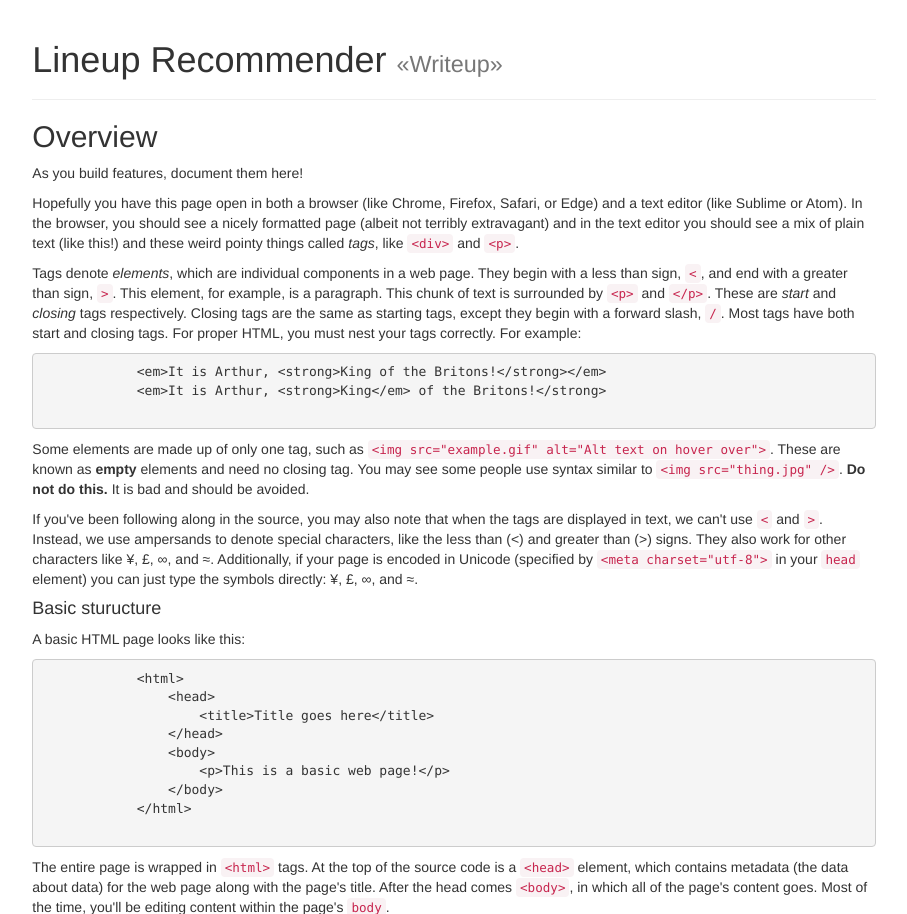
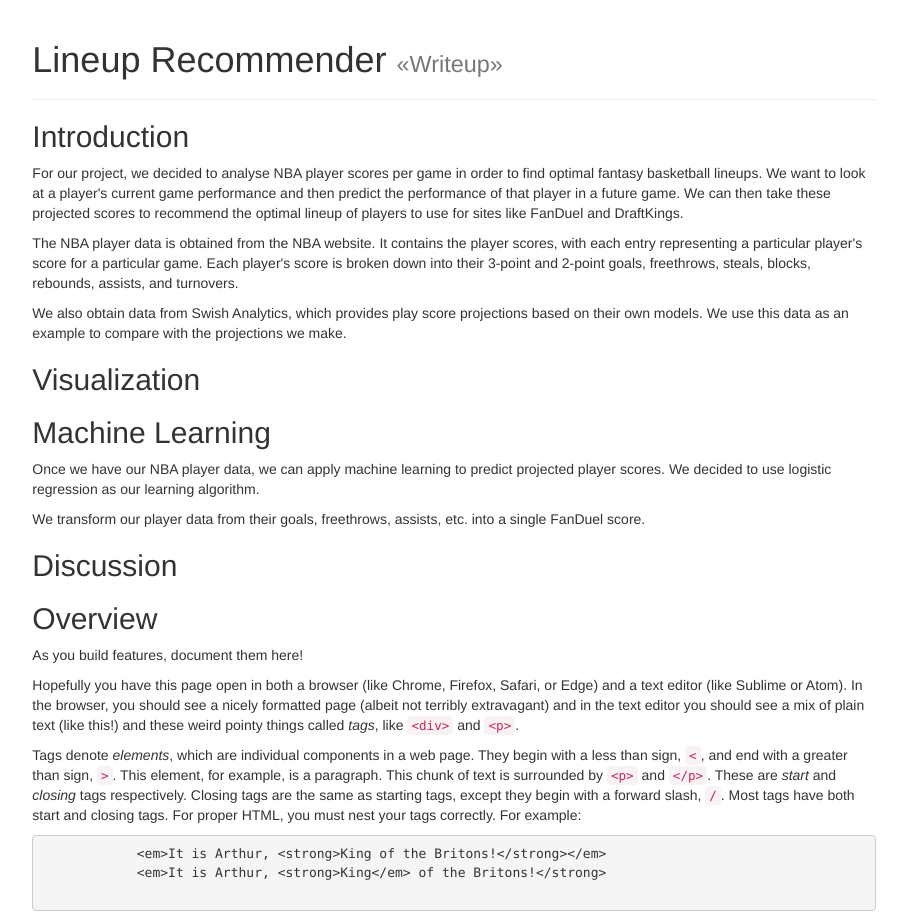
Before and after one commit to steffanigomez323/LineupRecommender, a Flask app: page /writeup in a window 1280 px wide. Shown: the top 914 px of the page, without its empty margins (186-1093 px from the left). Run offline with Flask 2, Linux system fonts and the light colour scheme; some libraries are stand-ins or nearby versions.

Commit message:
started writeup

```diff
--- a/templates/writeup.html
+++ b/templates/writeup.html
@@ -6,6 +6,27 @@
             <div class="page-header center">
                 <h1>Lineup Recommender <small>&laquo;Writeup&raquo;</small></h1>
             </div>
+
+            <h2>Introduction</h2>
+            <p>For our project, we decided to analyse NBA player scores per game in order to find optimal fantasy basketball lineups. We want to look at a player's current game performance and then predict the performance of that player in a future game. We can then take these projected scores to recommend the optimal lineup of players to use for sites like FanDuel and DraftKings.</p>
+            <p>The NBA player data is obtained from the NBA website. It contains the player scores, with each entry representing a particular player's score for a particular game. Each player's score is broken down into their 3-point and 2-point goals, freethrows, steals, blocks, rebounds, assists, and turnovers.</p>
+            <p>We also obtain data from Swish Analytics, which provides play score projections based on their own models. We use this data as an example to compare with the projections we make.</p>
+
+            <p></p>
+
+            <h2>Visualization</h2>
+            <p></p>
+
+            <h2>Machine Learning</h2>
+            <p>Once we have our NBA player data, we can apply machine learning to predict projected player scores. We decided to use logistic regression as our learning algorithm.</p>
+            <p>We transform our player data from their goals, freethrows, assists, etc. into a single FanDuel score.</p>
+
+            <h2>Discussion</h2>
+            <p></p>
+
+
+
+
 
             <h2>Overview</h2>
             <p>
```
